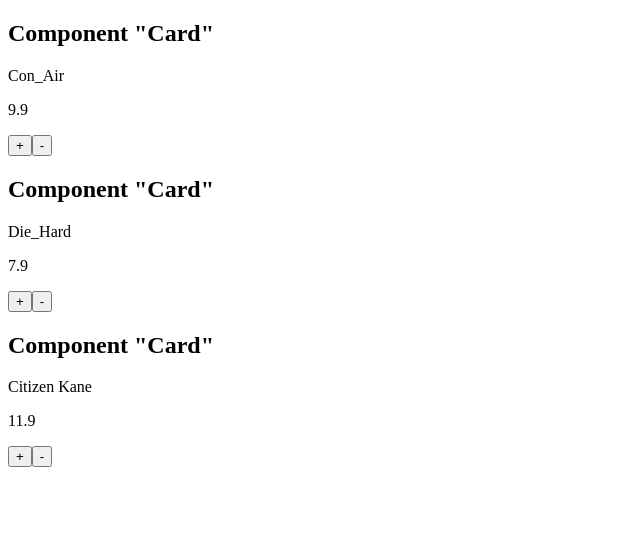
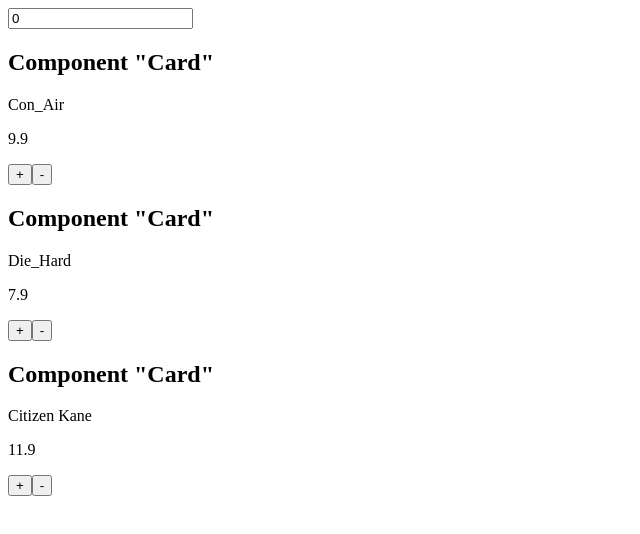
Before and after one commit to AlessandroArmari/React_Dvd_Store, a React (Vite) app in the folder React_UseState_2/: page / in a window 1280 px wide. Shown: the top 534 px of the page, without its empty margins (0-640 px from the left). Built offline with nearby package versions, Linux system fonts and the light colour scheme.

Commit message:
Checking Functions

```diff
--- a/React_UseState_2/src/App.jsx
+++ b/React_UseState_2/src/App.jsx
@@ -1,3 +1,4 @@
+import { useState } from "react";
 import "./App.css";
 import { Card } from "./Card/Card";
 
@@ -6,12 +7,25 @@
   { dvd_name: "Die_Hard", dvd_price: 7.9 },
   { dvd_name: "Citizen Kane", dvd_price: 11.9 },
 ];
+function App() {
+  //Declaring the "hook"
+  //Remember to import { useState }
+  const [addToBasket, setAddToBasket] = useState(0); //--->default value is "0"
 
-function App() {
   return (
     <div>
+      <input placeholder="Basket" value={addToBasket} />
+      <div>
         {list.map((elem, index) => {
-        var addButtonFunction = () => {
+          //ADDING FUNCTIONS TO ASSIGN TO THE onClik events
+          /*1 function*/
+          //this function does two operations!
+
+          //FIRST:
+          var addButtonFunction = (addToBasket) => {
+            setAddToBasket(addToBasket.target.value++);
+            //SECOND:
+
             console.log(
               "You've added: " +
                 elem.dvd_name +
@@ -22,8 +36,13 @@
                 ", to the basket"
             );
           };
-        var removeButtonFunction = () => {
-          console.log("You've removed: " + elem.dvd_name + " from the basket");
+          /*2 function*/
+          var removeButtonFunction = (addToBasket) => {
+            setAddToBasket(addToBasket.target.value--);
+
+            console.log(
+              "You've removed: " + elem.dvd_name + " from the basket"
+            );
           };
           //This functions must be located HERE: Where they can find the variables they need to work
           //Not inside the return down here, not outside (they won't find the variables")
@@ -35,13 +54,13 @@
               dvd_price={elem.dvd_price}
               addButton={addButtonFunction}
               removeButton={removeButtonFunction}
-
               // Assigning to the <Card/> props. "addButton" and "removeButton"
               // the functions I declared above
             />
           );
         })}
       </div>
+    </div>
   );
 }
 
```
Lines whose indentation alone changed are shown as unchanged.
